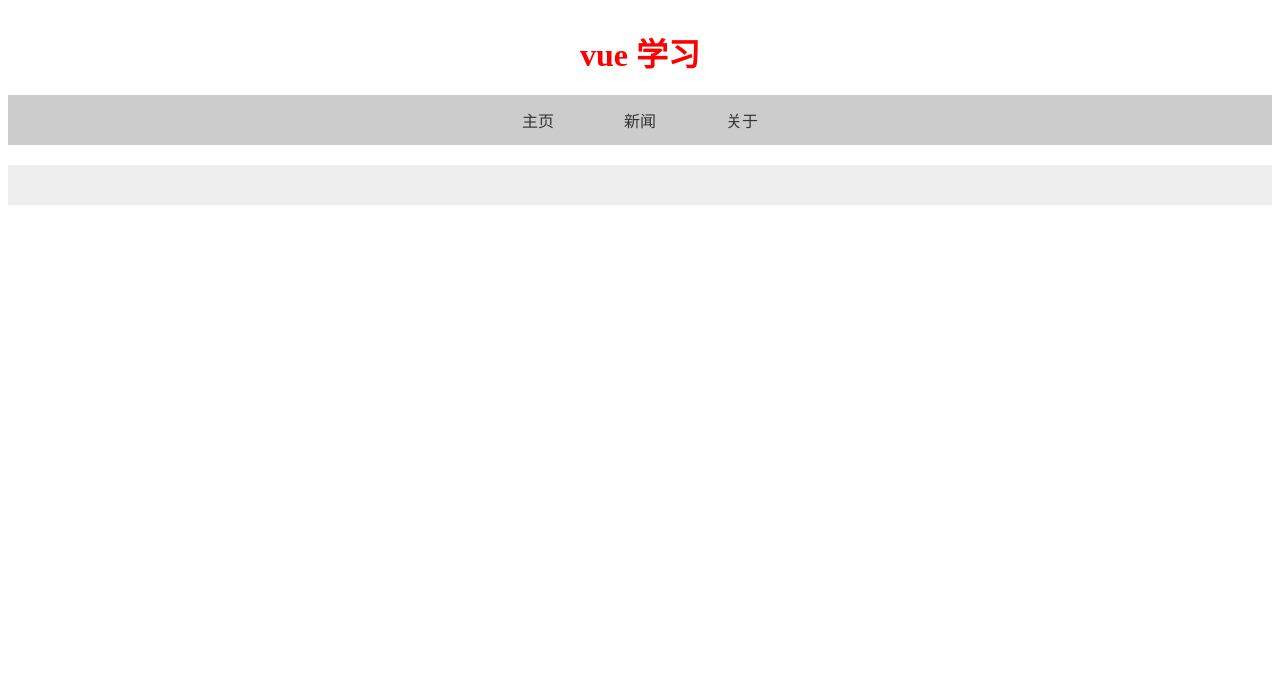
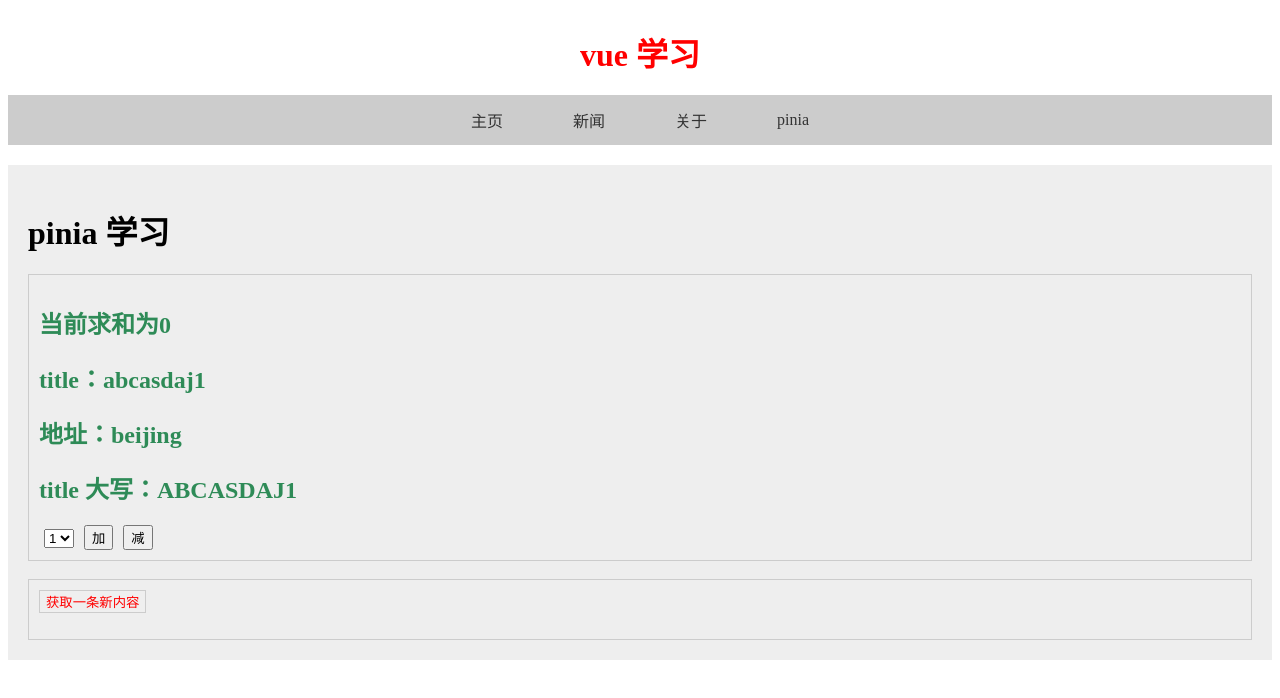
Before and after one commit to zzkrix/study, a Vue app in the folder vue/: page /pinia in a window 1280 px wide. Before the commit this address had no page. Shown: the top 698 px of the page. Built offline with nearby package versions, Linux system fonts and the light colour scheme.

Commit message:
pinia使用

```diff
--- a/vue/package.json
+++ b/vue/package.json
@@ -11,6 +11,9 @@
     "type-check": "vue-tsc --build"
   },
   "dependencies": {
+    "axios": "^1.9.0",
+    "nanoid": "^5.1.5",
+    "pinia": "^3.0.2",
     "vue": "^3.5.13",
     "vue-router": "^4.5.1"
   },
--- a/vue/src/App.vue
+++ b/vue/src/App.vue
@@ -8,6 +8,7 @@
             <router-link to="/">主页</router-link>
             <router-link :to="{ name: 'xinwen' }">新闻</router-link>
             <router-link to="/about">关于</router-link>
+            <router-link :to="{ name: 'pinia' }">pinia</router-link>
         </div>
 
         <!-- 展示区 -->
--- /dev/null
+++ b/vue/src/components/Count.vue
@@ -0,0 +1,62 @@
+<template>
+    <div class="count">
+        <h2>当前求和为{{ countStore.count }}</h2>
+        <!-- 将用户选择的选项绑定到变量 n 上，并且转换成 number 类型 -->
+
+        <h2>title：{{ title }}</h2>
+        <h2>地址：{{ addr }}</h2>
+
+        <!-- 使用 getters 定义后的用法 -->
+        <!-- upperTitle 即可，不需要 upperTitle() -->
+        <h2>title 大写：{{ upperTitle }}</h2>
+
+        <select v-model.number="n">
+            <option value="1">1</option>
+            <option value="2">2</option>
+            <option value="3">3</option>
+        </select>
+
+        <button @click="countStore.add(n)">加</button>
+        <button @click="countStore.reduce(n)">减</button>
+    </div>
+</template>
+
+<script setup lang="ts" name="count">
+import { ref } from "vue";
+import { storeToRefs } from "pinia";
+import { useCountStore } from "@/stores/useCountStore";
+let countStore = useCountStore();
+
+// 以下两种方式都可以获取到 count 的值
+// console.log(countStore.count);
+// console.log(countStore.$state.count);
+
+let n = ref(1);
+
+// // 建议使用 patch 批量修改 store 中的数据，提高性能
+// countStore.$patch({
+//     count: 100,
+//     title: "hello",
+//     addr: "beijing".toUpperCase(),
+// });
+
+// 解构出来后可以在模版中直接使用，不需要再 countStore.title 这种形式了
+// 推荐使用 const, 以免在组件中修改 store 中的数据
+// 如果需要修改，应该在 store 中定义一个方法去修改
+// 使用 storeToRefs 保证解构出来的数据保持响应式
+// 不使用 toRefs 是因为 toRefs 会把整个对象都变成 ref，而 storeToRefs 只会把需要的属性变成 ref
+const { title, addr, upperTitle } = storeToRefs(countStore);
+</script>
+
+<style scoped>
+.count {
+    color: seagreen;
+    padding: 10px;
+    border: 1px solid #ccc;
+}
+
+select,
+button {
+    margin: 0 5px;
+}
+</style>
--- /dev/null
+++ b/vue/src/components/LoveTalk.vue
@@ -0,0 +1,38 @@
+<template>
+    <div class="talk">
+        <button @click="getLoveTalk">获取一条新内容</button>
+        <ul>
+            <li v-for="talk in talkList" :key="talk.id">
+                {{ talk.content }}
+            </li>
+        </ul>
+    </div>
+</template>
+
+<script setup lang="ts" name="LoveTalk">
+import { reactive } from "vue";
+import { nanoid } from "nanoid";
+
+let talkList = reactive<{ id: string; content: string }[]>([]);
+
+function getLoveTalk() {
+    let id = nanoid();
+    talkList.unshift({
+        id: id,
+        content: "你好 " + id,
+    });
+}
+</script>
+
+<style scoped>
+div.talk {
+    color: chocolate;
+    border: 1px solid #ccc;
+}
+
+button {
+    color: red;
+    margin: 10px;
+    border: 1px solid #ccc;
+}
+</style>
--- a/vue/src/main.ts
+++ b/vue/src/main.ts
@@ -1,5 +1,6 @@
 import { createApp } from "vue";
 import router from "@/router";
 import App from "./App.vue";
+import { createPinia } from "pinia";
 
-createApp(App).use(router).mount("#app");
+createApp(App).use(router).use(createPinia()).mount("#app");
--- a/vue/src/router/index.ts
+++ b/vue/src/router/index.ts
@@ -40,6 +40,11 @@ const router = createRouter({
             path: "/about",
             component: () => import("@/views/about.vue"),
         },
+        {
+            name: "pinia",
+            path: "/pinia",
+            component: () => import("@/views/pinia.vue"),
+        },
     ],
 });
 
--- /dev/null
+++ b/vue/src/stores/useCountStore.ts
@@ -0,0 +1,31 @@
+import { defineStore } from "pinia";
+
+export const useCountStore = defineStore("count", {
+    actions: {
+        add(value: number) {
+            this.count += value;
+        },
+        reduce(value: number) {
+            this.count -= value;
+        },
+        random() {
+            this.count = Math.floor(Math.random() * 10);
+        },
+    },
+    state: () => {
+        return {
+            count: 0,
+            title: "abcasdaj1",
+            addr: "beijing",
+        };
+    },
+    // 相当于计算属性 computed
+    // 调用时 不需要加括号
+    // 依赖的 state 发生变化时，会重新计算
+    getters: {
+        double: (state) => state.count * 2,
+        upperTitle(state): string {
+            return state.title.toUpperCase();
+        },
+    },
+});
--- /dev/null
+++ b/vue/src/views/pinia.vue
@@ -0,0 +1,17 @@
+<template>
+    <div>
+        <h1>pinia 学习</h1>
+    </div>
+    <Count />
+
+    <br />
+
+    <LoveTalk />
+</template>
+
+<script setup lang="ts" name="CountStore">
+import Count from "@/components/Count.vue";
+import LoveTalk from "@/components/LoveTalk.vue";
+</script>
+
+<style scoped></style>
```
Also changed, not shown: 1 other file (tests, documents, lock files or other folders).
